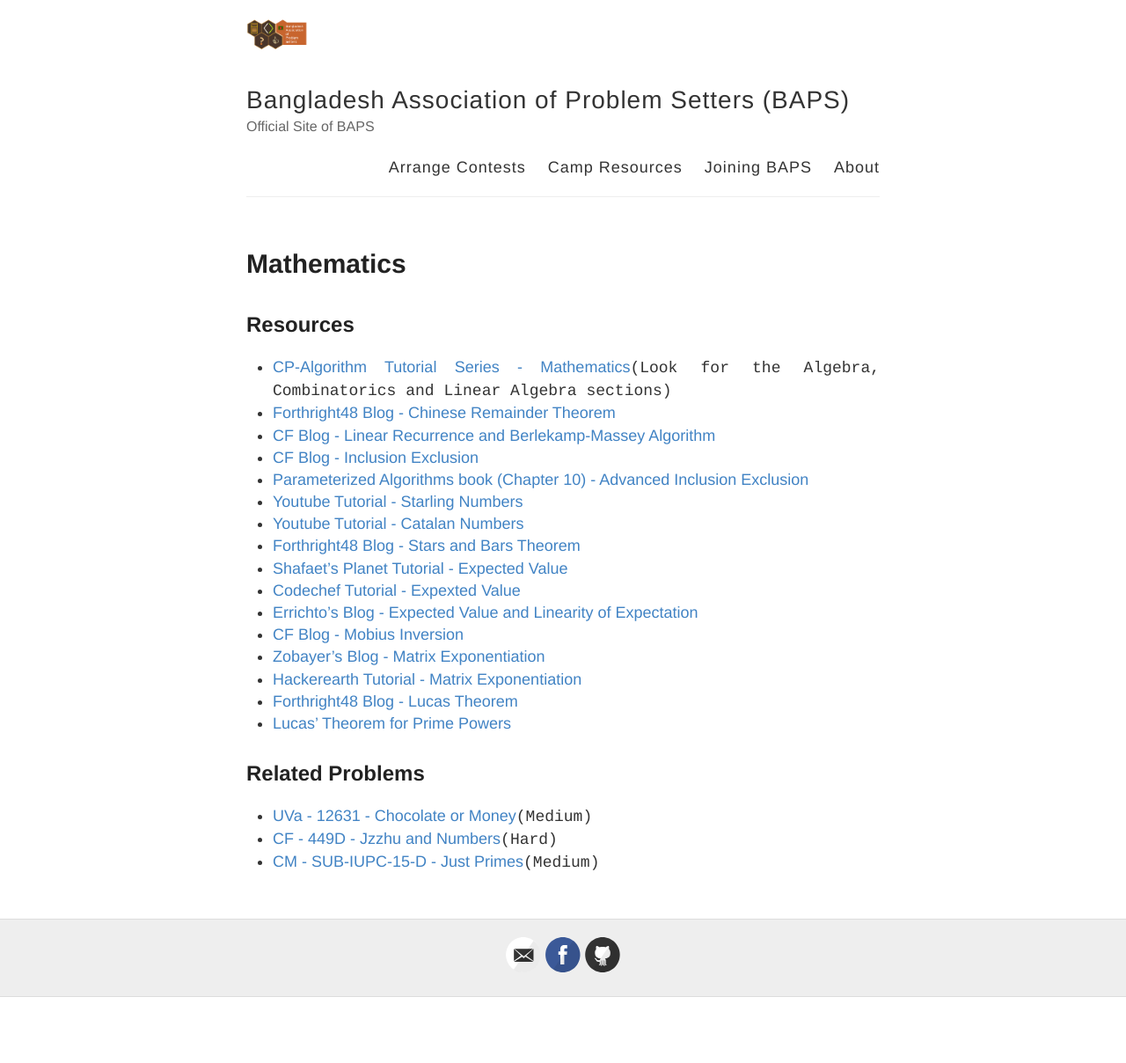
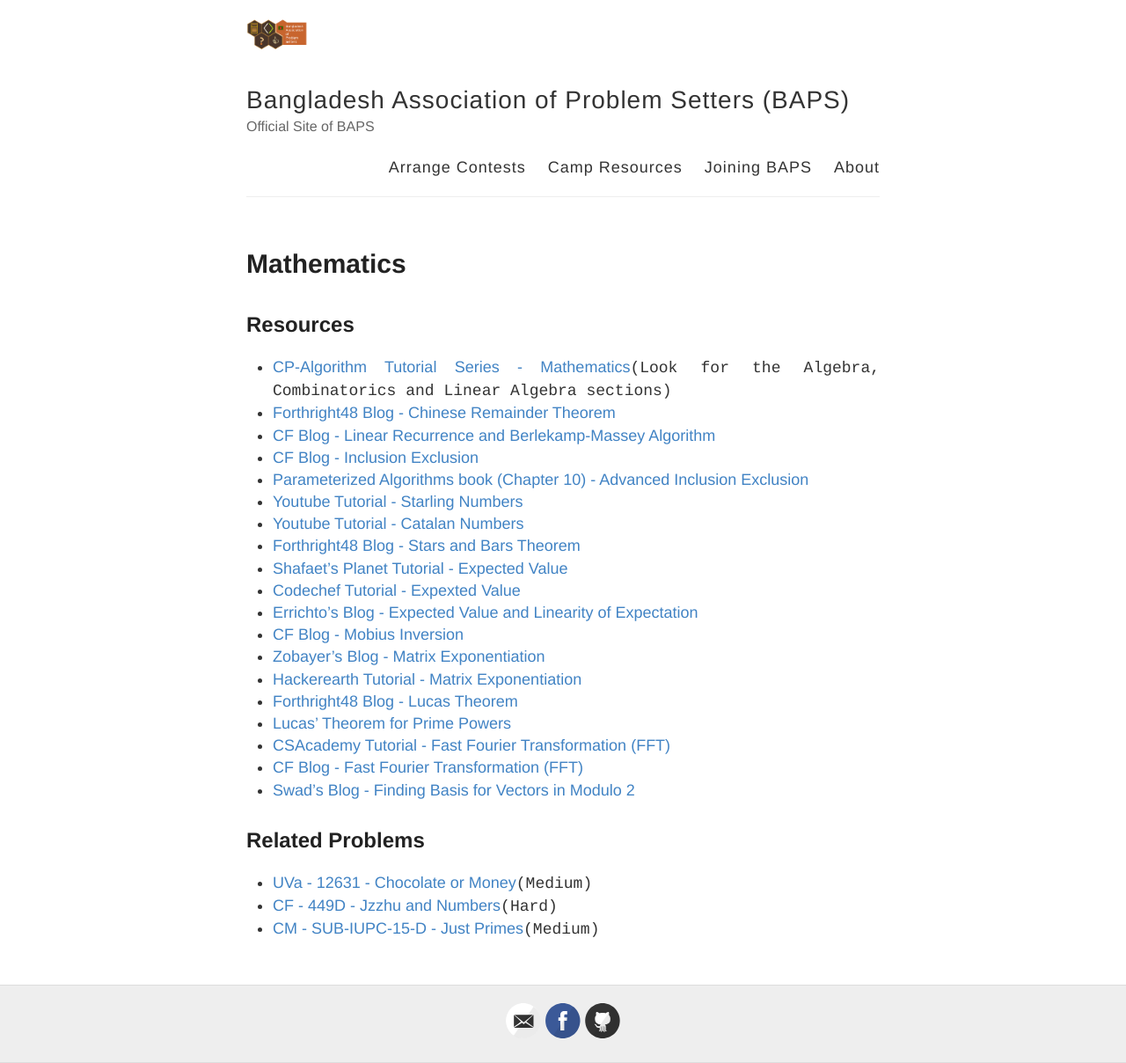
Before and after one commit to baps-bgd/baps-bgd.github.io, a Jekyll site: the page built from _posts/2020-11-4-mathematics.md, in a window 1280 px wide. Shown: the whole page at 88% size. Built offline with Jekyll 4.4.1, drawn with Linux system fonts in a browser that asks for light colours; before the commit the page ends 1133 px from its top, so only the background shows below that.

Commit message:
Update 2020-11-4-mathematics.md

```diff
--- a/_posts/2020-11-4-mathematics.md
+++ b/_posts/2020-11-4-mathematics.md
@@ -22,8 +22,9 @@
 - [Hackerearth Tutorial - Matrix Exponentiation](https://www.hackerearth.com/practice/notes/matrix-exponentiation-1/){:target="\_blank"}
 - [Forthright48 Blog - Lucas Theorem](https://forthright48.com/lucas-theorem-proof-and-applications/){:target="\_blank"}
 - [Lucas' Theorem for Prime Powers](https://github.com/baps-bgd/baps-bgd.github.io/blob/master/_files/Lucas'%20Theorem%20for%20Prime%20Powers.pdf){:target="\_blank"}
- [](){:target="\_blank"}
- [](){:target="\_blank"}
+- [CSAcademy Tutorial - Fast Fourier Transformation (FFT)](https://csacademy.com/blog/fast-fourier-transform-and-variations-of-it){:target="\_blank"}
+- [CF Blog - Fast Fourier Transformation (FFT)](https://codeforces.com/blog/entry/43499){:target="\_blank"}
+- [Swad's Blog - Finding Basis for Vectors in Modulo 2](https://codeforces.com/blog/entry/68953){:target="\_blank"}
  [](){:target="\_blank"}
 
 ## Related Problems
```
